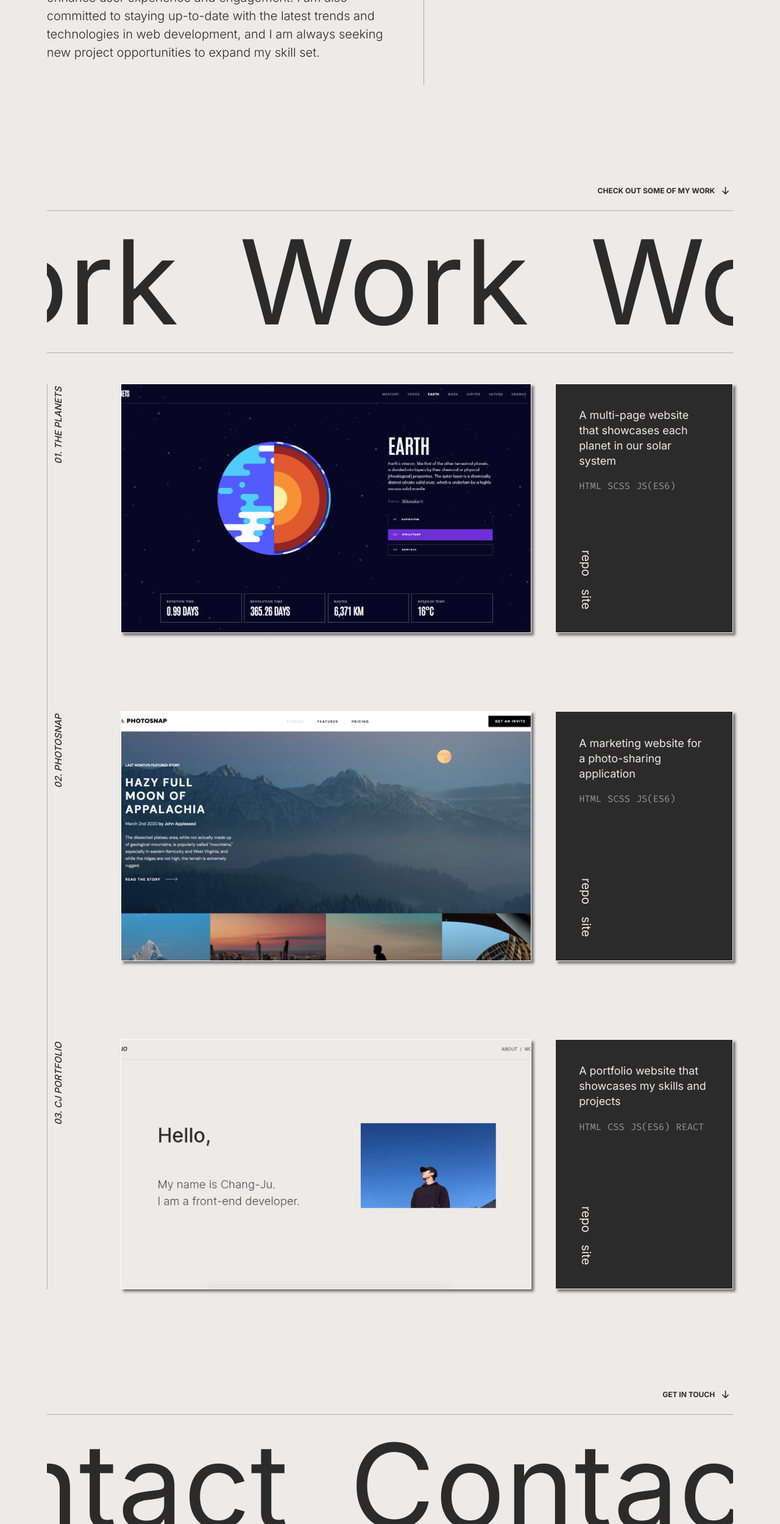
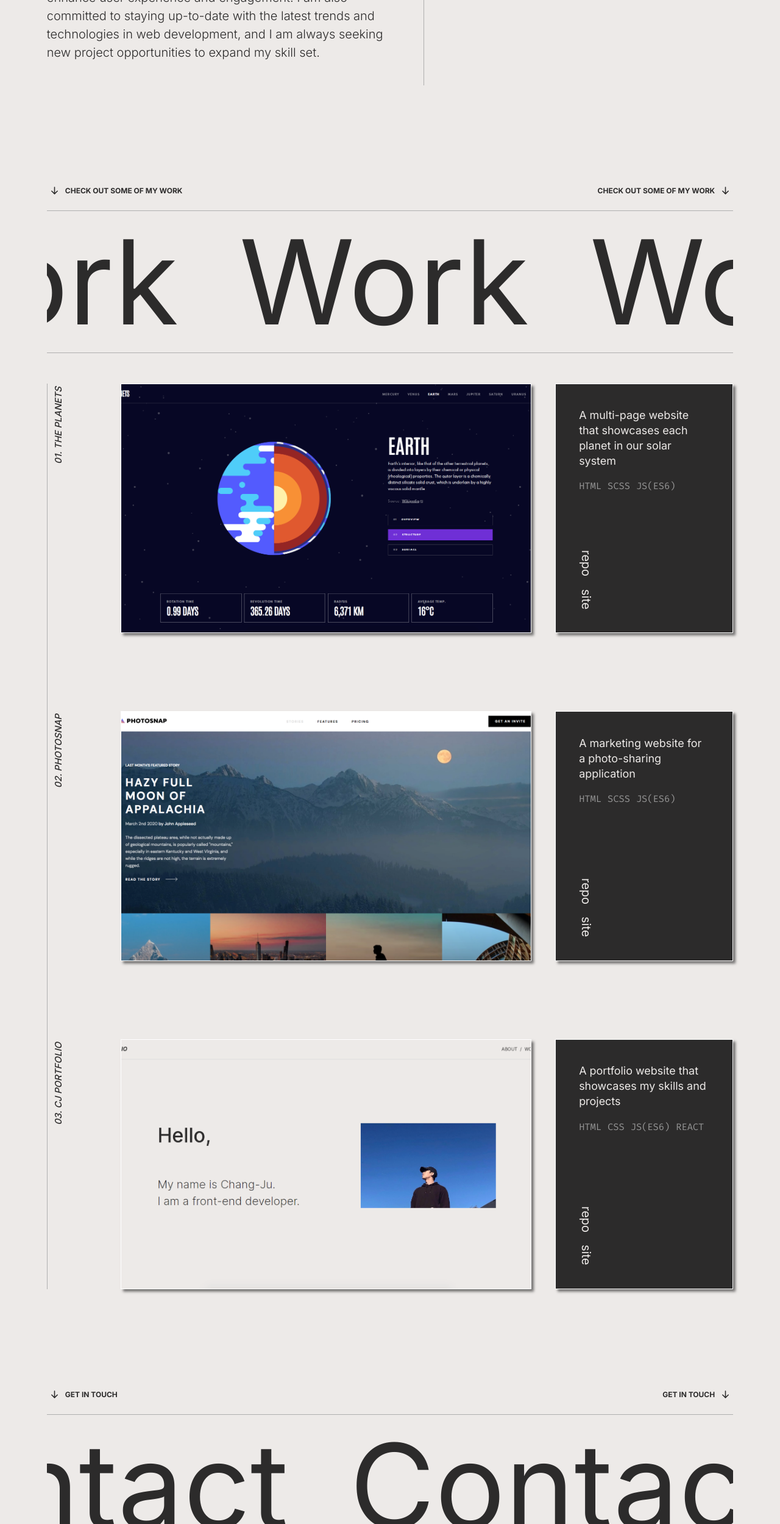
Before and after one commit to cjoak1028/portfolio-v1, a React (Create React App) app: page / in a window 1280 px wide. Shown: the part 927-3426 px from the top of the page at 61% size. Built offline with nearby package versions, Linux system fonts and the light colour scheme.

Commit message:
Added more prompts

```diff
--- a/src/App.js
+++ b/src/App.js
@@ -20,6 +20,19 @@ function App() {
         <Element name="about">
           <About />
         </Element>
+        <div className={styles["prompt-container"]}>
+          <motion.div
+            className={`${styles.prompt} ${styles["prompt--rev"]}`}
+            initial={{ opacity: 0 }}
+            whileInView={{
+              opacity: 1,
+              transition: { duration: 0.6, delay: 0.2 },
+            }}
+            viewport={{ once: true }}
+          >
+            <BsArrowDownShort className={styles["arrow-icon"]} />
+            <p>Check out some of my work</p>
+          </motion.div>
           <motion.div
             className={styles.prompt}
             initial={{ opacity: 0 }}
@@ -29,39 +42,44 @@ function App() {
             }}
             viewport={{ once: true }}
           >
-          <p>Check out some of my work </p>
+            <p>Check out some of my work</p>
             <BsArrowDownShort className={styles["arrow-icon"]} />
           </motion.div>
+        </div>
         <Element name="projects">
           <Projects />
         </Element>
+        <div className={styles["prompt-container"]}>
           <motion.div
+            className={`${styles.prompt} ${styles["prompt--rev"]}`}
             initial={{ opacity: 0 }}
             whileInView={{
               opacity: 1,
               transition: { duration: 0.6, delay: 0.2 },
             }}
             viewport={{ once: true }}
+          >
+            <BsArrowDownShort className={styles["arrow-icon"]} />
+            <p>Get in touch</p>
+          </motion.div>
+          <motion.div
             className={styles.prompt}
+            initial={{ opacity: 0 }}
+            whileInView={{
+              opacity: 1,
+              transition: { duration: 0.6, delay: 0.2 },
+            }}
+            viewport={{ once: true }}
           >
-          <p>Get in touch </p>
+            <p>Get in touch</p>
             <BsArrowDownShort className={styles["arrow-icon"]} />
           </motion.div>
+        </div>
         <Element name="contact">
           <Contact />
         </Element>
       </div>
       <Footer />
-      {/* <motion.div
-        className={styles["side-element"]}
-        initial={{ opacity: 0 }}
-        animate={{ opacity: 0.6, transition: { delay: 2.6 } }}
-      >
-        <div className={styles["contact"]}>
-          <p>changju.kim10@gmail.com</p>
-          <span className={styles.line}></span>
-        </div>
-      </motion.div> */}
     </>
   );
 }
--- a/src/App.module.css
+++ b/src/App.module.css
@@ -33,17 +33,22 @@
     background-color: var(--c-sub);
 }
 
+.prompt-container {
+    width: 100%;
+    display: flex;
+    justify-content: flex-end;
+
+    margin-top: clamp(10rem, 16vw, 16rem);
+    margin-bottom: clamp(1rem, 2vw, 2rem);
+}
+
 .prompt {
-    display: flex;
+    display: inline-flex;
     align-items: center;
-    justify-content: flex-end;
-    margin: auto;
-    margin-top: clamp(10rem, 16vw, 16rem);
-    margin-bottom: 2rem;
 }
 
 .prompt--rev {
-    justify-content: flex-start;
+    display: none;
 }
 
 .prompt--rev .arrow-icon {
@@ -61,6 +66,16 @@
     font-size: clamp(2rem, 2.3vw, 2.5rem);
 }
 
+@media only screen and (min-width: 36em) {
+    .prompt-container {
+        justify-content: space-between;
+    }
+
+    .prompt--rev {
+        display: inline-flex;
+    }
+}
+
 @media only screen and (min-width: 61.25em) {
     .side-element {
         display: block;
```
Lines whose indentation alone changed are shown as unchanged.
